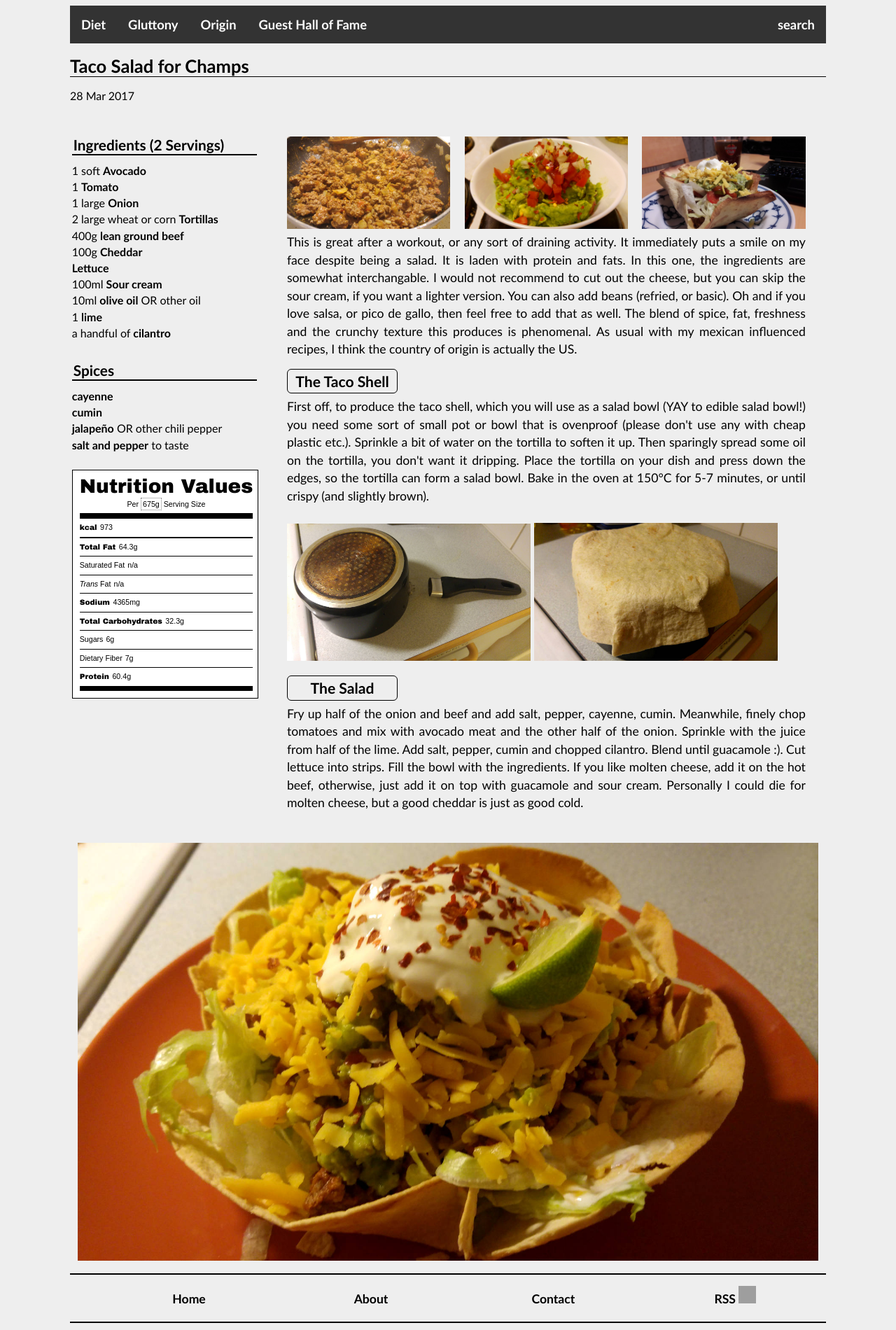
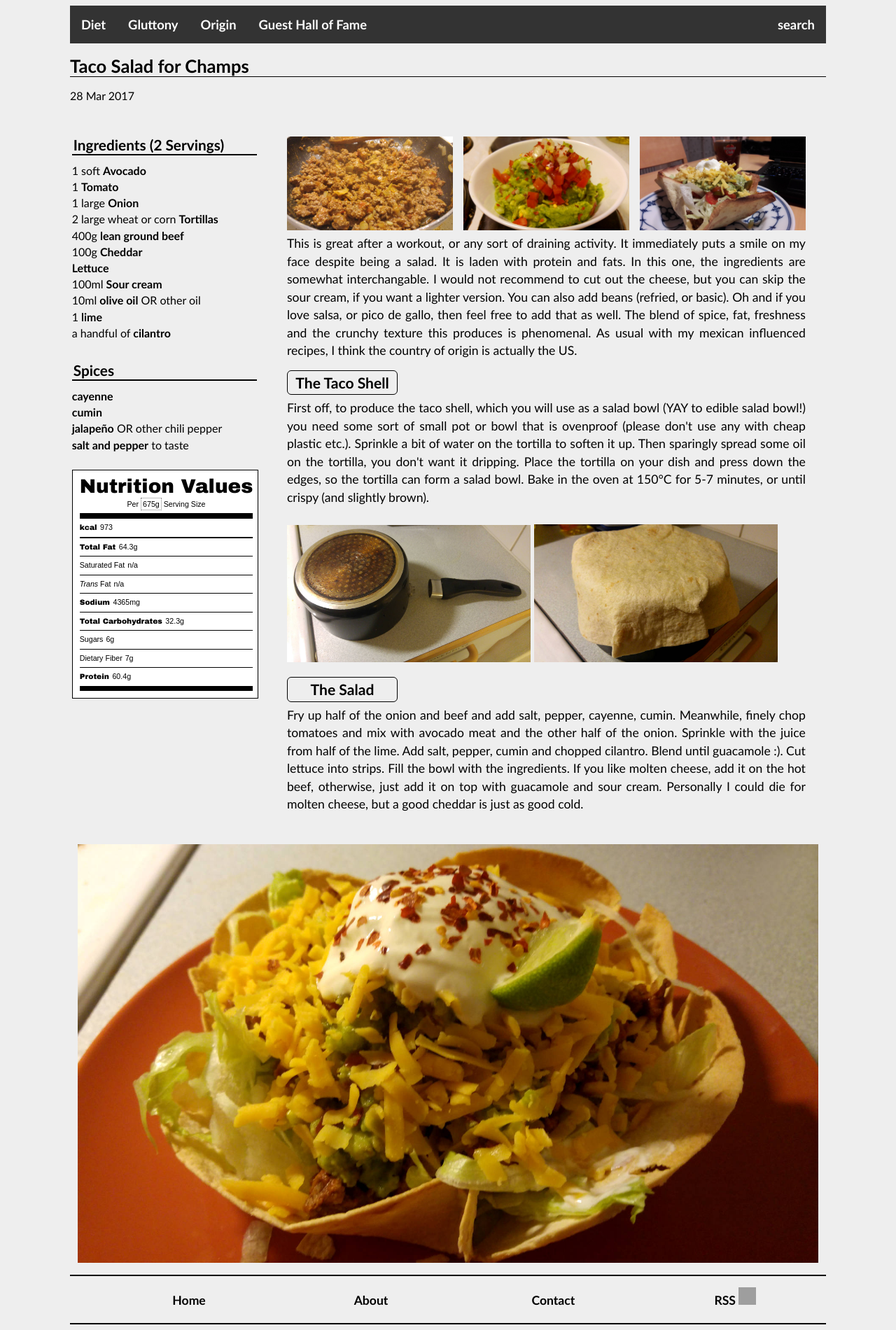
Before and after one commit to gluttonousbear/gluttonousbear.github.io, a Jekyll site: the page built from _posts/2017-03-28-taco-salad-for-champs.html, in a window 1280 px wide. Shown: the whole page at 70% size. Built offline with Jekyll 4.4.1, drawn with Linux system fonts in a browser that asks for light colours; grey boxes are pictures that could not be loaded.

Commit message:
Update 2017-03-28-taco-salad-for-champs.html

```diff
--- a/_posts/2017-03-28-taco-salad-for-champs.html
+++ b/_posts/2017-03-28-taco-salad-for-champs.html
@@ -39,9 +39,9 @@ origin: USA
 		<section class="post-text">
 			  <code class ="post-text">
 					<br />
-				  <img src="/images/2017-03-28-taco-salad-for-champs4.jpg" alt="taco salad image" style="width:31.5%"/>
-				 	<img src="/images/2017-03-28-taco-salad-for-champs5.jpg" alt="taco salad image" style="width:31.5%"/>
-					<img src="/images/2017-03-28-taco-salad-for-champs.jpg" alt="taco salad image" style="width:31.5%"/>
+				  <img src="/images/2017-03-28-taco-salad-for-champs4.jpg" alt="taco salad image" style="width:32%"/>
+				 	<img src="/images/2017-03-28-taco-salad-for-champs5.jpg" alt="taco salad image" style="width:32%"/>
+					<img src="/images/2017-03-28-taco-salad-for-champs.jpg" alt="taco salad image" style="width:32%"/>
 				  	This is great after a workout, or any sort of draining activity. It immediately puts a smile on my face despite being a salad.
 				  	It is laden with protein and fats. In this one, the ingredients are somewhat interchangable. I would not recommend to cut out
 				  	the cheese, but you can skip the sour cream, if you want a lighter version. You can also add beans (refried, or basic). Oh and
```
